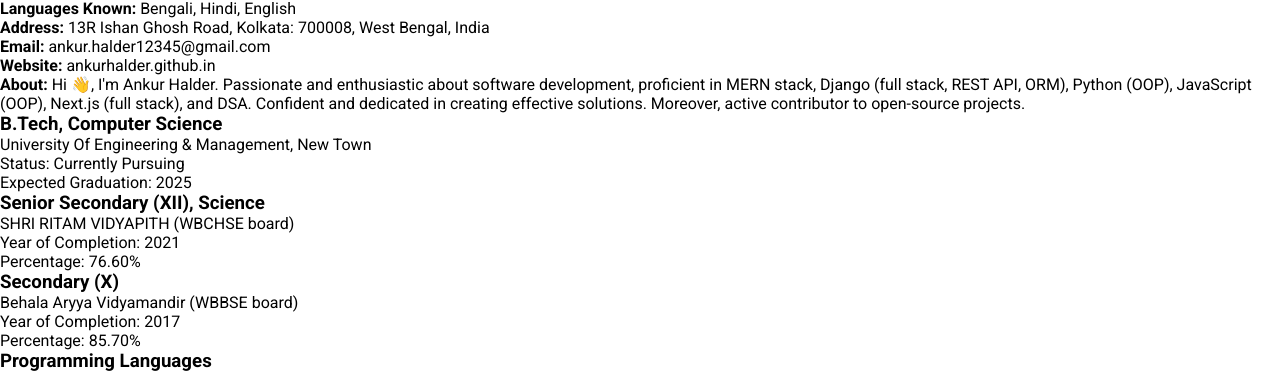
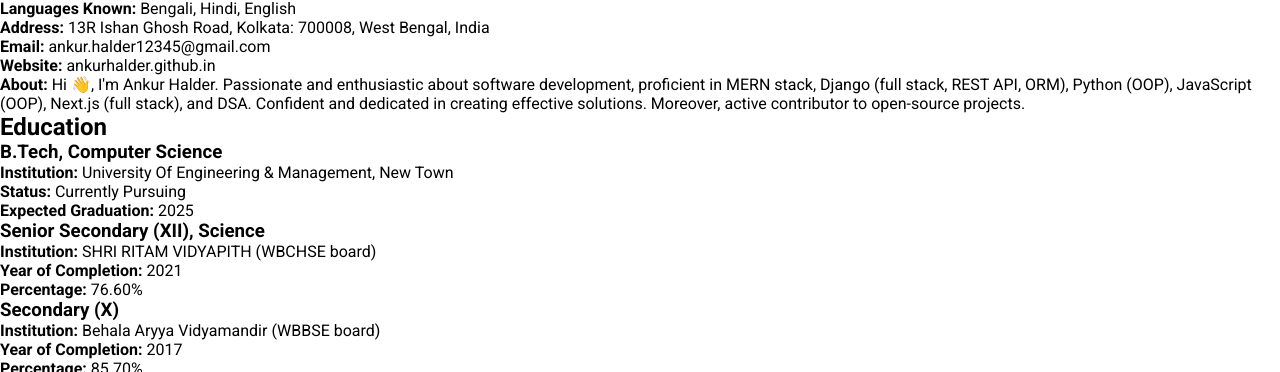
Before and after one commit to ankurhalder/resume, a React (Vite) app: page / in a window 1280 px wide. Shown: the part 428-800 px from the top of the page. Built offline with nearby package versions, Linux system fonts and the light colour scheme; a web font is replaced by a local one.

Commit message:
Refactor Education component to use CSS classes and update data path

```diff
--- a/components/Education.jsx
+++ b/components/Education.jsx
@@ -1,37 +1,39 @@
-import PropTypes from "prop-types";
+import education from "../data/education"; // Adjust the path as per your project structure
 
-const Education = ({ education }) => {
+function Education() {
   return (
-    <div>
+    <div className="education-container">
+      <h2 className="section-title">Education</h2>
       {education.map((edu, index) => (
-        <div key={index}>
-          <h3>{edu.degree}</h3>
-          <p>{edu.institution}</p>
-          {edu.status && <p>Status: {edu.status}</p>}
+        <div key={index} className="education-item">
+          <h3 className="degree">{edu.degree}</h3>
+          <p className="institution">
+            <strong>Institution:</strong> {edu.institution}
+          </p>
+          {edu.status && (
+            <p className="status">
+              <strong>Status:</strong> {edu.status}
+            </p>
+          )}
           {edu.expectedGraduation && (
-            <p>Expected Graduation: {edu.expectedGraduation}</p>
+            <p className="expected-graduation">
+              <strong>Expected Graduation:</strong> {edu.expectedGraduation}
+            </p>
           )}
           {edu.yearOfCompletion && (
-            <p>Year of Completion: {edu.yearOfCompletion}</p>
+            <p className="year-of-completion">
+              <strong>Year of Completion:</strong> {edu.yearOfCompletion}
+            </p>
           )}
-          {edu.percentage && <p>Percentage: {edu.percentage}</p>}
+          {edu.percentage && (
+            <p className="percentage">
+              <strong>Percentage:</strong> {edu.percentage}
+            </p>
+          )}
         </div>
       ))}
     </div>
   );
-};
-
-Education.propTypes = {
-  education: PropTypes.arrayOf(
-    PropTypes.shape({
-      degree: PropTypes.string.isRequired,
-      institution: PropTypes.string.isRequired,
-      status: PropTypes.string,
-      expectedGraduation: PropTypes.string,
-      yearOfCompletion: PropTypes.string,
-      percentage: PropTypes.string,
-    })
-  ).isRequired,
-};
+}
 
 export default Education;
```
